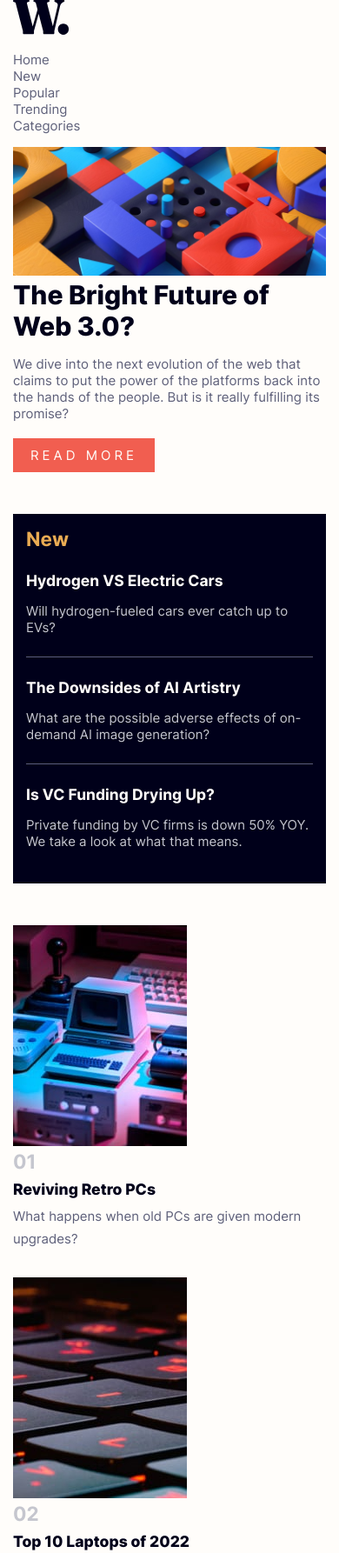
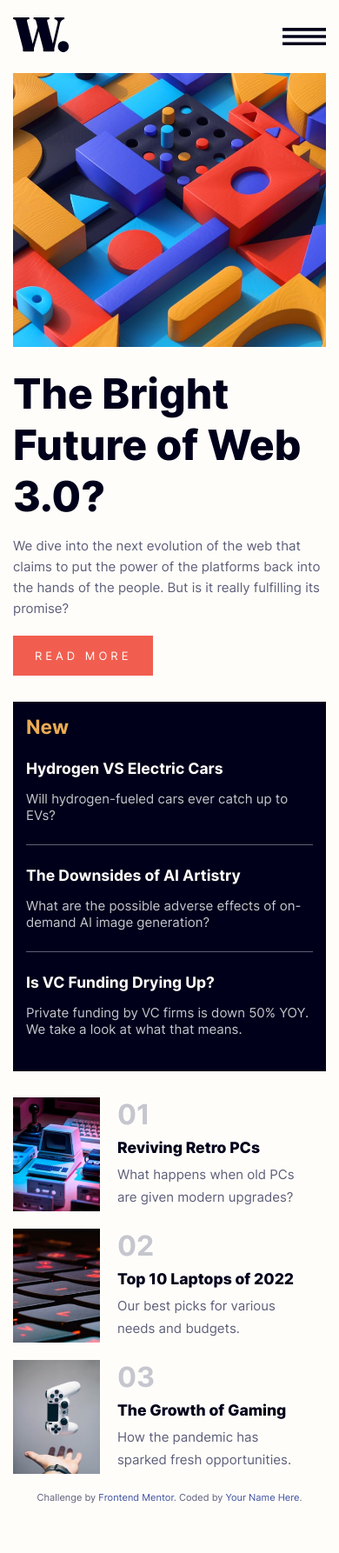
Before and after one commit to hakylepremier/responsive-news-homepage-frontend, a plain HTML site: page index.html in a window 390 px wide. Shown: the top 1786 px of the page at 87% size. After the commit the page ends 1749 px from the top, so only its background shows below. Drawn offline with Linux system fonts and the light colour scheme.

Commit message:
Make website responsive

```diff
--- a/index.html
+++ b/index.html
@@ -1,3 +1,5 @@
+<!-- @format -->
+
 <!DOCTYPE html>
 <html lang="en">
 	<head>
@@ -27,62 +29,95 @@
 		</style>
 	</head>
 	<body>
+		<main class="page">
 			<nav class="navbar">
 				<figure class="logo-container">
 					<img src="./assets/images/logo.svg" alt="Website logo" class="logo" />
 				</figure>
+				<article class="nav-container">
 					<ul class="nav">
+						<li class="menu__close">
+							<img
+								src="./assets/images/icon-menu-close.svg"
+								alt="Menu"
+								class="menu__btn"
+								id="close"
+							/>
+						</li>
 						<li><a href="#" class="nav__item">Home</a></li>
 						<li><a href="#" class="nav__item">New</a></li>
 						<li><a href="#" class="nav__item">Popular</a></li>
 						<li><a href="#" class="nav__item">Trending</a></li>
 						<li><a href="#" class="nav__item">Categories</a></li>
 					</ul>
+				</article>
+				<img
+					src="./assets/images/icon-menu.svg"
+					alt="Menu"
+					class="menu__btn"
+					id="open"
+				/>
 			</nav>
 
-		<main>
+			<div class="main">
 				<header class="header">
-				<figure class="header__img-container">
+					<picture class="header__img-container">
+						<source
+							class="header__img"
+							media="(min-width: 900px)"
+							srcset="./assets/images/image-web-3-desktop.jpg"
+						/>
 						<img
-						src="./assets/images/image-web-3-desktop.jpg"
+							src="./assets/images/image-web-3-mobile.jpg"
 							alt="The header image"
 							class="header__img"
 						/>
-				</figure>
+					</picture>
 					<h1 class="header__heading">The Bright Future of Web 3.0?</h1>
+					<div>
 						<p class="header__paragraph">
 							We dive into the next evolution of the web that claims to put the
-					power of the platforms back into the hands of the people. But is it
-					really fulfilling its promise?
+							power of the platforms back into the hands of the people. But is
+							it really fulfilling its promise?
 						</p>
 						<a href="#" class="header__btn">Read more</a>
+					</div>
 				</header>
+
 				<aside class="side">
 					<h2 class="side__header">New</h2>
 					<div class="side__item">
-					<h3 class="side__item-title">Hydrogen VS Electric Cars</h3>
+						<a href="#"
+							><h3 class="side__item-title">Hydrogen VS Electric Cars</h3></a
+						>
 						<p class="side__item-content">
 							Will hydrogen-fueled cars ever catch up to EVs?
 						</p>
 					</div>
 					<div class="side__item">
+						<a href="#">
 							<h3 class="side__item-title">The Downsides of AI Artistry</h3>
+						</a>
 						<p class="side__item-content">
 							What are the possible adverse effects of on-demand AI image
 							generation?
 						</p>
 					</div>
 					<div class="side__item">
-					<h3 class="side__item-title">Is VC Funding Drying Up?</h3>
+						<a href="#"
+							><h3 class="side__item-title">Is VC Funding Drying Up?</h3></a
+						>
 						<p class="side__item-content">
-						Private funding by VC firms is down 50% YOY. We take a look at what
-						that means.
+							Private funding by VC firms is down 50% YOY. We take a look at
+							what that means.
 						</p>
 					</div>
 				</aside>
+			</div>
+
 			<section class="news">
 				<article class="card">
-					<figure>
+					<figure class="card__img-container">
 						<img
 							src="./assets/images/image-retro-pcs.jpg"
 							alt="Retro pcs"
@@ -91,14 +126,14 @@
 					</figure>
 					<div>
 						<h2 class="card__heading">01</h2>
-						<h3 class="card__title">Reviving Retro PCs</h3>
+						<h3><a class="card__title" href="#">Reviving Retro PCs</a></h3>
 						<p class="card__para">
 							What happens when old PCs are given modern upgrades?
 						</p>
 					</div>
 				</article>
 				<article class="card">
-					<figure>
+					<figure class="card__img-container">
 						<img
 							src="./assets/images/image-top-laptops.jpg"
 							alt="Retro pcs"
@@ -107,14 +142,14 @@
 					</figure>
 					<div>
 						<h2 class="card__heading">02</h2>
-						<h3 class="card__title">Top 10 Laptops of 2022</h3>
+						<h3><a class="card__title" href="#">Top 10 Laptops of 2022</a></h3>
 						<p class="card__para">
 							Our best picks for various needs and budgets.
 						</p>
 					</div>
 				</article>
 				<article class="card">
-					<figure>
+					<figure class="card__img-container">
 						<img
 							src="./assets/images/image-gaming-growth.jpg"
 							alt="Retro pcs"
@@ -123,7 +158,7 @@
 					</figure>
 					<div>
 						<h2 class="card__heading">03</h2>
-						<h3 class="card__title">The Growth of Gaming</h3>
+						<h3><a class="card__title" href="#">The Growth of Gaming</a></h3>
 						<p class="card__para">
 							How the pandemic has sparked fresh opportunities.
 						</p>
@@ -138,5 +173,7 @@
 				>Frontend Mentor</a
 			>. Coded by <a href="#">Your Name Here</a>.
 		</div>
+
+		<script src="index.js"></script>
 	</body>
 </html>
--- /dev/null
+++ b/index.js
@@ -0,0 +1,13 @@
+/** @format */
+
+const openbtn = document.getElementById("open")
+const closebtn = document.getElementById("close")
+const nav = document.querySelector(".nav-container")
+
+openbtn.addEventListener("click", () => {
+	nav.classList.add("open")
+})
+
+closebtn.addEventListener("click", () => {
+	nav.classList.remove("open")
+})
--- a/style.css
+++ b/style.css
@@ -1,3 +1,5 @@
+/** @format */
+
 :root {
 	--soft-orange: hsl(35, 77%, 62%);
 	--soft-red: hsl(5, 85%, 63%);
@@ -5,6 +7,7 @@
 	--grayish-blue: hsl(233, 8%, 79%);
 	--dark-grayish-blue: hsl(236, 13%, 42%);
 	--very-dark-blue: hsl(240, 100%, 5%);
+	--news-size: 120px;
 }
 
 @font-face {
@@ -43,14 +46,59 @@ a {
 	text-decoration: none;
 }
 
+main {
+	min-height: 95dvh;
+}
+
+.page {
+	display: grid;
+	max-width: 1000px;
+	box-sizing: border-box;
+	/* padding: 50px 150px; */
+	padding: 50px 0;
+	margin: auto;
+	grid-template-rows: 50px 1fr var(--news-size);
+	/* gap: minmax(0, 50px); */
+	gap: 5dvh;
+}
+
+.navbar {
+	display: flex;
+	justify-content: space-between;
+	/* margin: 40px 0; */
+}
+
 .nav {
 	list-style: none;
 	padding: 0;
+	display: flex;
+	gap: 40px;
 }
 
 .nav__item {
 	color: var(--dark-grayish-blue);
 	display: inline-block;
+}
+
+.nav__item:hover {
+	color: var(--soft-red);
+}
+
+.main {
+	display: grid;
+	grid-template-columns: 1fr 1fr 1fr;
+	gap: 30px;
+}
+
+.header {
+	display: grid;
+	grid-template-columns: 1fr 1fr;
+	/* grid-template-rows: 1fr 1fr; */
+	grid-column: 1 / 3;
+}
+
+.header__img-container {
+	grid-area: 1 / 1 / 2 / 3;
 }
 
 .header__img {
@@ -59,29 +107,39 @@ a {
 }
 
 .header__heading {
+	grid-area: 2 / 1 / 3 / 2;
 	font-weight: 800;
 	color: var(--very-dark-blue);
 	margin: 0;
+	font-size: 3rem;
+	max-width: 300px;
 	margin-bottom: 1rem;
 }
 
 .header__paragraph {
 	margin-top: 0;
 	margin-bottom: 1.2rem;
+	line-height: 1.5rem;
 }
 
 .header__btn {
 	display: inline-block;
 	color: var(--off-white);
+	font-size: 13px;
 	background-color: var(--soft-red);
-	padding: 10px 20px;
+	padding: 15px 25px;
 	text-transform: uppercase;
 	letter-spacing: 4px;
 }
 
+.header__btn:hover {
+	background-color: var(--very-dark-blue);
+	color: white;
+}
+
 .side {
 	background-color: var(--very-dark-blue);
-	margin: 3rem 0px;
+	/* margin: 3rem 0px; */
 	padding: 15px;
 }
 
@@ -96,6 +154,10 @@ a {
 	border-bottom: 1px solid var(--dark-grayish-blue);
 }
 
+.side__item-title:hover {
+	color: var(--soft-orange);
+}
+
 .side__item-title {
 	color: var(--off-white);
 	font-weight: 700;
@@ -108,23 +170,169 @@ a {
 	margin-bottom: 1.5rem;
 }
 
+.news {
+	display: grid;
+	grid-template-columns: 1fr 1fr 1fr;
+	grid-template-rows: var(--news-size);
+}
+
 .card {
-	margin-bottom: 2rem;
+	/* margin-bottom: 2rem; */
+	display: flex;
+	gap: 20px;
 	/* background-color: red; */
+}
+
+.card__img-container {
+	flex-shrink: 1;
+}
+
+.card__img {
+	width: 100%;
+	height: 100%;
+	object-fit: cover;
 }
 
 .card__heading {
 	color: var(--grayish-blue);
 	margin: 0;
+	font-size: 2rem;
+}
+
+h3 {
+	margin: 0;
 }
 
 .card__title {
 	color: var(--very-dark-blue);
-	margin: 0.5rem 0;
+	display: inline-block;
+	margin: 8px 0;
 	font-weight: 800;
+}
+
+.card__title:hover {
+	color: var(--soft-red);
 }
 
 .card__para {
 	margin: 0;
 	line-height: 1.6rem;
+	max-width: 220px;
 }
+
+.menu__btn {
+	display: none;
+}
+
+#open {
+	width: 50px;
+	height: 20px;
+}
+
+@media screen and (max-width: 900px) {
+	.page {
+		display: block;
+		max-width: 600px;
+		margin: auto;
+		padding: 0;
+	}
+
+	.main {
+		display: block;
+		margin: auto;
+		height: auto;
+	}
+
+	.navbar {
+		padding: 20px 0;
+		align-items: center;
+	}
+
+	.header {
+		display: block;
+	}
+
+	.header__heading {
+		padding-top: 20px;
+		max-width: 100%;
+		/* font-size: 2rem; */
+	}
+
+	.side {
+		margin: 30px 0;
+	}
+
+	.news {
+		display: flex;
+		flex-direction: column;
+		gap: 20px;
+	}
+
+	.card__img-container {
+		width: 100px;
+	}
+
+	.attribution {
+		padding-top: 20px;
+		padding-bottom: 20px;
+	}
+}
+
+@media screen and (max-width: 600px) {
+	.menu__close {
+		width: 80%;
+		display: flex;
+		justify-content: end;
+		padding: 30px;
+	}
+
+	.menu__btn {
+		display: block;
+		cursor: pointer;
+	}
+
+	.nav-container {
+		position: fixed;
+		width: 100%;
+		top: 0;
+		left: 0;
+		height: 100vh;
+		height: 100dvh;
+		background-color: rgb(0, 0, 26, 0.2);
+		display: flex;
+		justify-content: end;
+		opacity: 0;
+		visibility: hidden;
+		transition: opacity 0.3s;
+	}
+
+	.nav {
+		width: 60%;
+		flex-direction: column;
+		gap: 20px;
+		background-color: #fff;
+		padding: 0;
+		padding-left: 30px;
+		margin: 0;
+		position: relative;
+		right: 100%;
+		/* transform: translateX(100%); */
+		transition: right 0.1s;
+	}
+
+	.nav__item {
+		font-weight: bold;
+		padding: 10px 0;
+		width: 100%;
+	}
+
+	.open {
+		opacity: 1;
+		visibility: visible;
+	}
+
+	.open .nav {
+		left: 0;
+		/* transform: translateX(0); */
+	}
+}
```
Lines whose indentation alone changed are shown as unchanged.
